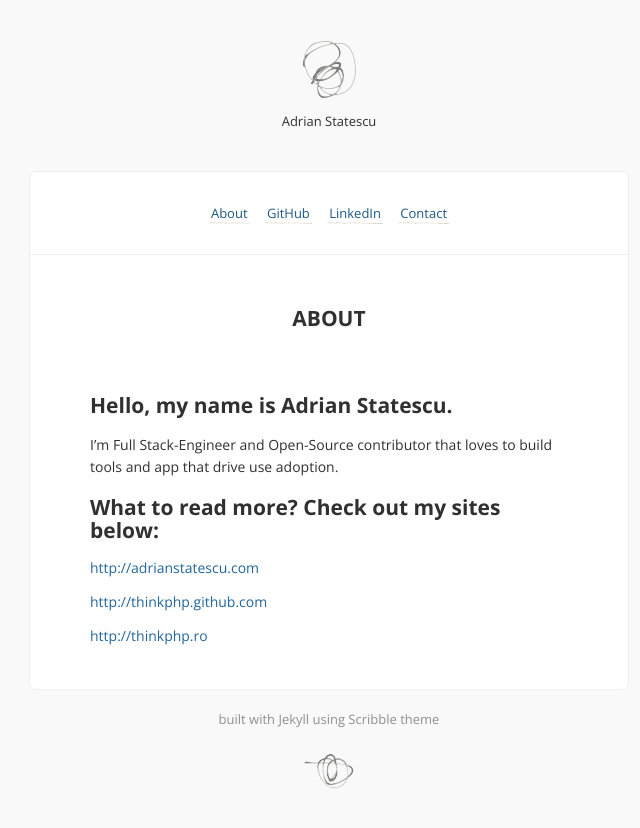
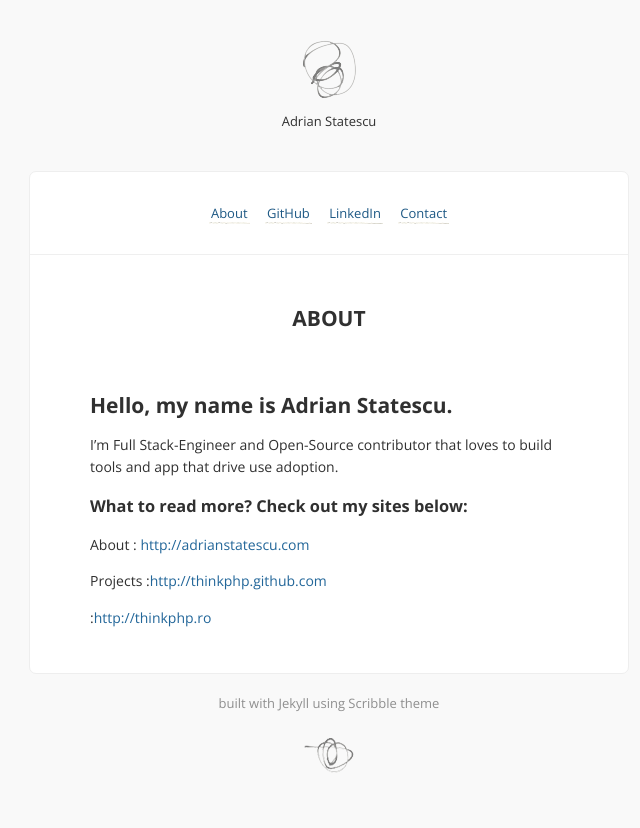
Before and after one commit to thinkphp/thinkphp.herokuapp.com, a Jekyll site: the page built from about.md, in a window 1280 px wide. Shown: the top 828 px of the page, without its empty margins (311-951 px from the left). Built offline with Jekyll 4.4.1, drawn with Linux system fonts in a browser that asks for light colours; comment, search, counter and statistics services are not loaded.

Commit message:
Update about.md

```diff
--- a/about.md
+++ b/about.md
@@ -8,8 +8,8 @@ permalink: /about/
 
 I'm Full Stack-Engineer and Open-Source contributor that loves to build tools and app that drive use adoption.
 
-## What to read more? Check out my sites below:
+### What to read more? Check out my sites below:
 
-<p><a href="http://adrianstatescu.com">http://adrianstatescu.com</a></p>
-<p><a href="http://thinkphp.github.com">http://thinkphp.github.com</a></p>
-<p><a href="http://thinkphp.ro">http://thinkphp.ro</a></p>
+<p>About       : <a href="http://adrianstatescu.com">http://adrianstatescu.com</a></p>
+<p>Projects    :<a href="http://thinkphp.github.com">http://thinkphp.github.com</a></p>
+<p>            :<a href="http://thinkphp.ro">http://thinkphp.ro</a></p>
```
